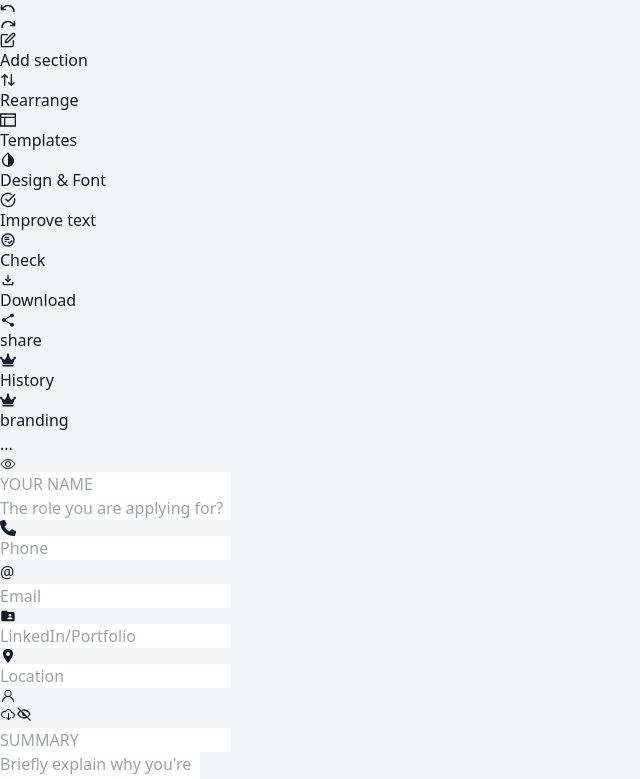
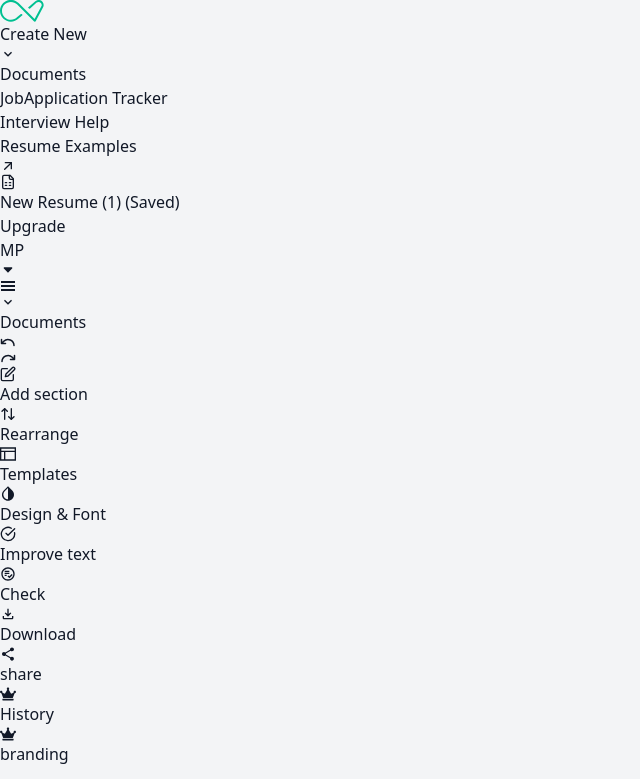
Before and after one commit to Mohammadim1998/resume_builder, a React (Vite) app: page / in a window 1280 px wide. Shown: the top 779 px of the page, without its empty margins (0-640 px from the left). Built offline with nearby package versions, Linux system fonts and the light colour scheme.

Commit message:
add header

```diff
--- a/src/components/resumeEditor/resumeEditor.tsx
+++ b/src/components/resumeEditor/resumeEditor.tsx
@@ -16,6 +16,12 @@ import { FiEdit } from "react-icons/fi";
 import { useMobile } from "../../context/mobileContext";
 import AddSection from "../addSection/addSection";
 import AddSectionMobile from "../addSection/addSectionMobile";
+import { MdKeyboardArrowDown } from "react-icons/md";
+import { TfiArrowTopRight } from "react-icons/tfi";
+import { TbArrowUpRight } from "react-icons/tb";
+import { LuFileSpreadsheet } from "react-icons/lu";
+import { TiArrowSortedDown } from "react-icons/ti";
+import { GiHamburgerMenu } from "react-icons/gi";
 
 const sectionComponents = {
   summary: Summary,
@@ -129,8 +135,67 @@ const ResumeEditor = () => {
   return (
     <section className="relative w-full flex justify-center gap-x-10 px-2 md:px-4 pt-16 pb-24">
       {/* header */}
-      <div className="absolute top-0 left-0 right-0 w-full h-12 bg-white shadow-[0px_0px_5px_1px_rgba(0,0,0,0.23)]"></div>
+      <div className="absolute top-0 left-0 right-0 w-full hidden md:flex justify-between items-center px-4 h-12 bg-white shadow-[0px_0px_5px_1px_rgba(0,0,0,0.23)]">
+        <div className="flex gap-x-8">
+          <div>
+            <img src="/src/assets/logo.svg" alt="" className="" />
+          </div>
+          <ul className="flex items-center gap-x-4 text-[#444E52] text-sm font-semibold">
+            <li className="items-center hidden lg:flex">
+              Create New
+              <div className="text-2xl">
+                <MdKeyboardArrowDown />
+              </div>
+            </li>
+            <li>Documents</li>
+            <li className="items-center hidden lg:flex">
+              JobApplication Tracker
+            </li>
+            <li className="items-center hidden lg:flex">Interview Help</li>
+            <li className="items-center hidden lg:flex">
+              Resume Examples
+              <div className="text-sm">
+                <TbArrowUpRight />
+              </div>
+            </li>
+            <li className="flex gap-x-2">
+              <div className="w-6 h-6 rounded-full flex justify-center items-center bg-[#D5F2E8] text-[#2DC08D] text-md">
+                <LuFileSpreadsheet />
+              </div>
+              New Resume (1){" "}
+              <span className="text-[#CCCFCF] hidden lg:flex">(Saved)</span>
+            </li>
+          </ul>
+        </div>
+
+        <div className="flex items-center gap-x-2">
+          <button className="bg-[#00C091] text-white font-semibold px-4 py-1 rounded-md cursor-pointer select-none">
+            Upgrade
+          </button>
+          <div className="w-9 h-9 bg-[#65696D] rounded-full lg:flex hidden justify-center items-center text-white select-none text-sm font-semibold">
+            MP
+          </div>
+          <div className="text-[#384347] text-2xl cursor-pointer lg:flex hidden">
+            <TiArrowSortedDown />
+          </div>
+          <div className="text-[#384347] text-2xl cursor-pointer lg:hidden flex">
+            <GiHamburgerMenu />
+          </div>
+        </div>
+      </div>
+
       {/* End header */}
+      {/* header mobile state */}
+      <div className="absolute top-0 left-0 right-0 w-full flex md:hidden justify-between items-center px-4 h-12 bg-white shadow-[0px_0px_5px_1px_rgba(0,0,0,0.23)]">
+        <div className="flex gap-x-2">
+           <div className="text-2xl rotate-90">
+                <MdKeyboardArrowDown />
+              </div>
+          <span className="font-semibold">Documents</span>
+        </div>
+      </div>
+      {/* End header mobile state*/}
+
       <aside
         className={`z-30 lg:w-[12%] w-[17%] shrink-0 fixed max-lg:top-16 lg:top-16 max-lg:left-16 lg:left-4 h-[85%] bg-white rounded max-md:hidden ${
           showSidebar ? "flex" : "hidden"
```
